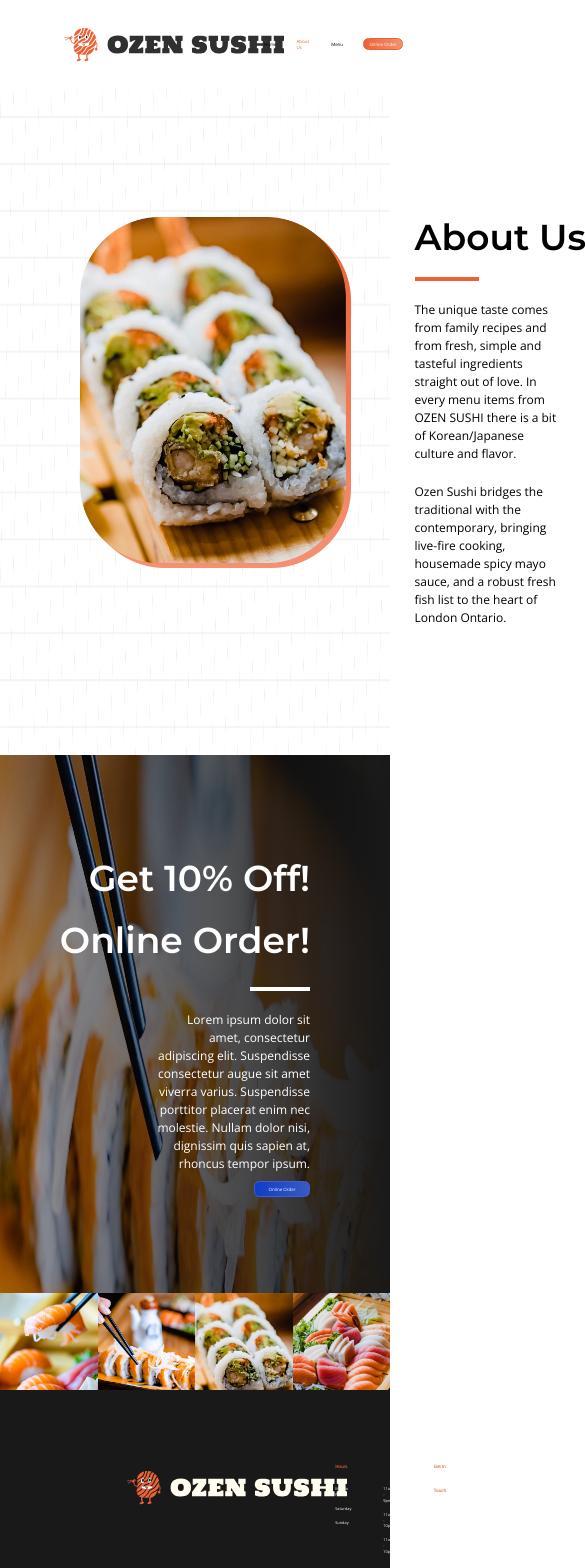
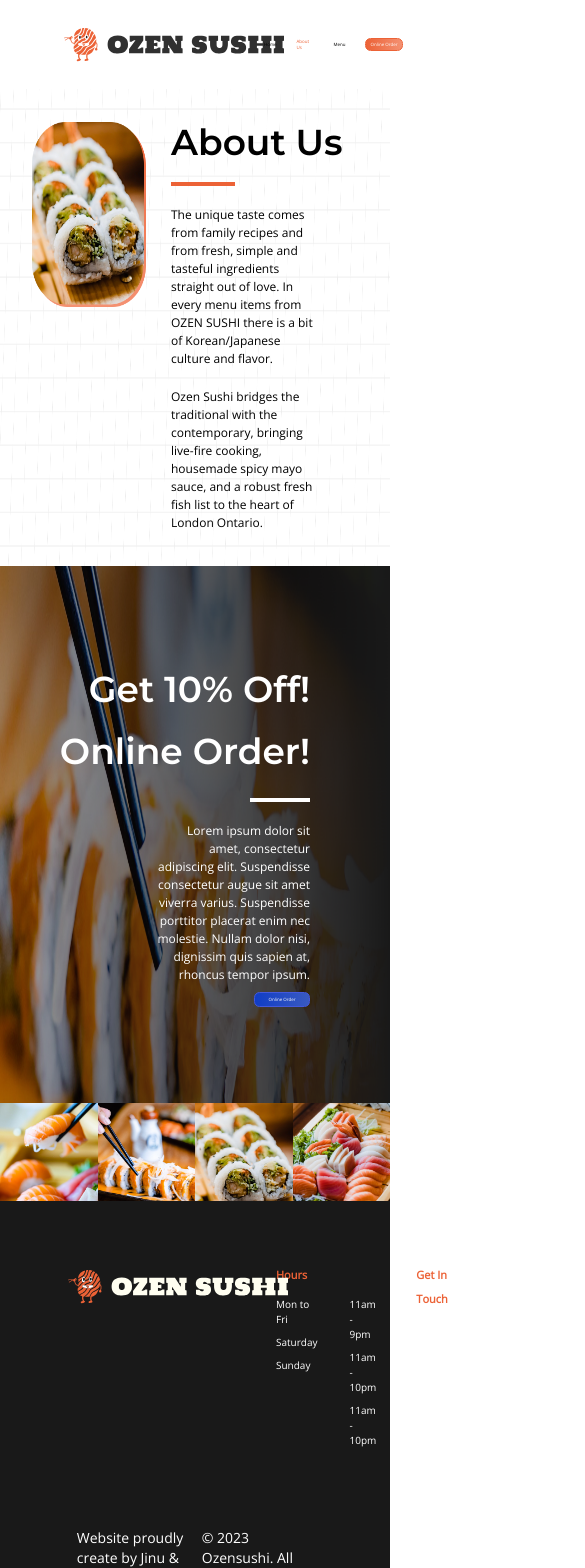
Before and after one commit to Sungmin-Kim-0508/ozen-sushi-korea, a Next.js app: page /ozen-sushi/about-us in a window 390 px wide. Shown: the top 1568 px of the page, 585 px wide, since content can reach past the window. Built offline with nearby package versions, Linux system fonts and the light colour scheme; a web font is replaced by a local one.

Commit message:
adjusted layout

```diff
--- a/app/components/DiscountOfferSection.tsx
+++ b/app/components/DiscountOfferSection.tsx
@@ -18,7 +18,7 @@ const DiscountOfferSection = () => {
           Online Order!
         </span>
         <div className="border-2 w-[3.75rem] border-white mb-5" />
-        <div className="text-white text-[clamp(12px,1vw,16px)] w-[40.17vw] mb-[2.14vw]">
+        <div className="text-white text-[clamp(12px,1vw,20px)] w-[40.17vw] mb-[2.14vw]">
           Lorem ipsum dolor sit amet, consectetur adipiscing elit. Suspendisse
           consectetur augue sit amet viverra varius. Suspendisse porttitor
           placerat enim nec molestie. Nullam dolor nisi, dignissim quis sapien
--- a/app/ozen-sushi/Header.tsx
+++ b/app/ozen-sushi/Header.tsx
@@ -49,10 +49,10 @@ function OzenSushiHeader() {
                 {label}
               </Link>
             ))}
+            <OrangeBgBtn width="10.71vw" height="3.14vw">
+              Online Order
+            </OrangeBgBtn>
           </nav>
-          <OrangeBgBtn width="10.71vw" height="3.14vw">
-            Online Order
-          </OrangeBgBtn>
         </div>
       </div>
     </>
--- a/app/ozen-sushi/about-us/page.tsx
+++ b/app/ozen-sushi/about-us/page.tsx
@@ -38,9 +38,13 @@ function AboutUs() {
           src={plaid}
           className="absolute min-w-full min-h-full -z-10"
         />
-        <div className="px-[17rem] py-[8rem] flex justify-center gap-x-32 xl:px-[10rem] mlg:px-[5rem] mlg:gap-x-16">
+        <div className="flex justify-center px-[8.21vw] py-[8.57vw] gap-x-[6.42vw]">
           <div>
-            <Image alt="image_7606" src={image_7606} />
+            <Image
+              alt="image_7606"
+              src={image_7606}
+              className="w-[36.42vw] h-[47.21vw]"
+            />
           </div>
           <div className="flex flex-col justify-center w-[36rem]">
             <span className="monserratBold900 text-5xl mlg:text-4xl">
@@ -48,13 +52,13 @@ function AboutUs() {
             </span>
             <div className="border-2 border-EC6236 max-w-[4rem] mt-5 mb-5" />
             <div className="w-[37.6vw]">
-              <div className="text-[clamp(12px,1.14vw,17px)] mb-5">
+              <div className="text-[clamp(12px,1.14vw,22px)] mb-5">
                 The unique taste comes from family recipes and from fresh,
                 simple and tasteful ingredients straight out of love. In every
                 menu items from OZEN SUSHI there is a bit of Korean/Japanese
                 culture and flavor.
               </div>
-              <div className="text-[clamp(12px,1.14vw,17px)]">
+              <div className="text-[clamp(12px,1.14vw,22px)]">
                 Ozen Sushi bridges the traditional with the contemporary,
                 bringing live-fire cooking, housemade spicy mayo sauce, and a
                 robust fresh fish list to the heart of London Ontario.
--- a/app/ozen-sushi/footer.tsx
+++ b/app/ozen-sushi/footer.tsx
@@ -1,28 +1,34 @@
 import React from "react";
 import { OzenSushiLogoHorizontalWhite } from "public/svgs/ozen-sushi_horizontal-white";
+import { AiOutlineInstagram } from "react-icons/ai";
 
 function Footer() {
   const fullYear = new Date().getFullYear();
+
+  const titleInfoTextSize = "text-[clamp(11px,1.1vw,25px)]";
+  const infoTextSize = "text-[clamp(10px,1vw,20px)]";
   return (
     <footer className="flex flex-col">
-      <section className="flex justify-between pl-[7.2rem] text-white bg-191919">
-        <div className="pt-[3.75rem] relative left-3">
+      <section className="flex justify-between pl-[7.2rem] mlg:pl-[3.5rem] text-white bg-191919">
+        <div className="pt-[3.75rem] mlg:pt-[3rem] relative left-3">
           <OzenSushiLogoHorizontalWhite />
         </div>
         <div className="flex gap-x-10 pr-[2rem] py-[3.75rem]">
           <div className="w-auto">
             <div className="mb-3">
-              <span className="text-EC6236 text-[1.1vw] font-extrabold">
+              <span
+                className={`text-EC6236 ${titleInfoTextSize} font-extrabold`}
+              >
                 Hours
               </span>
             </div>
             <div className="flex gap-x-8">
-              <div className="flex flex-col gap-y-2 text-[1vw]">
+              <div className={`flex flex-col gap-y-2 ${infoTextSize}`}>
                 <span>Mon to Fri</span>
                 <span>Saturday</span>
                 <span>Sunday</span>
               </div>
-              <div className="flex flex-col gap-y-2 text-[1vw]">
+              <div className={`flex flex-col gap-y-2 ${infoTextSize}`}>
                 <span>11am - 9pm</span>
                 <span>11am - 10pm</span>
                 <span>11am - 10pm</span>
@@ -31,18 +37,22 @@ function Footer() {
           </div>
           <div className="w-auto">
             <div className="mb-3">
-              <span className="text-EC6236 text-[1.1vw] font-extrabold">
+              <span
+                className={`text-EC6236 ${titleInfoTextSize} font-extrabold`}
+              >
                 Get In Touch
               </span>
             </div>
-            <div className="w-2/3  text-[1vw]">
+            <div className={`w-2/3 ${infoTextSize} mb-5`}>
               607 Richmond St, London ON N6A 3G3
             </div>
-            <div>{/* instagram icon here */}</div>
+            <div>
+              <AiOutlineInstagram size="clamp(14px,1.14vw,20px)" />
+            </div>
           </div>
         </div>
       </section>
-      <section className="flex justify-between px-[7.2rem] py-2 text-sm text-white bg-191919">
+      <section className="flex justify-between px-[7.2rem] py-2 text-sm text-white bg-191919 mlg:px-[4.8rem]">
         <div>Website proudly create by Jinu & Sungmin</div>
         <div>&copy; {fullYear} Ozensushi. All rights reserved</div>
       </section>
```
